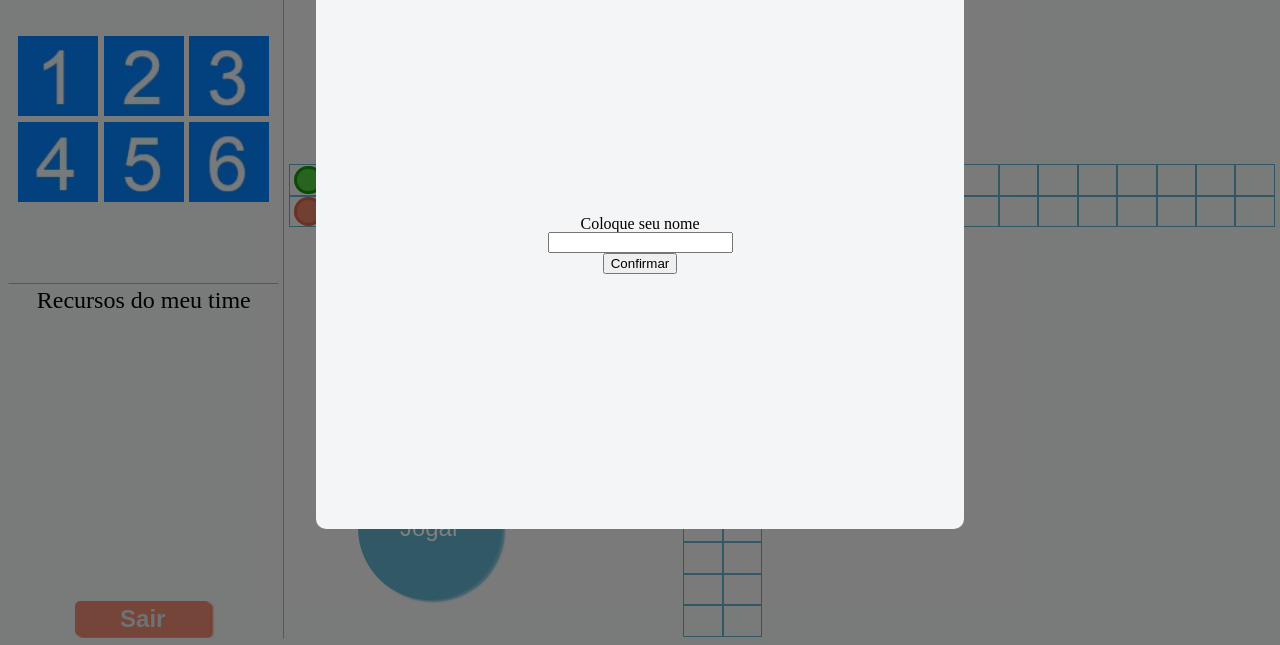
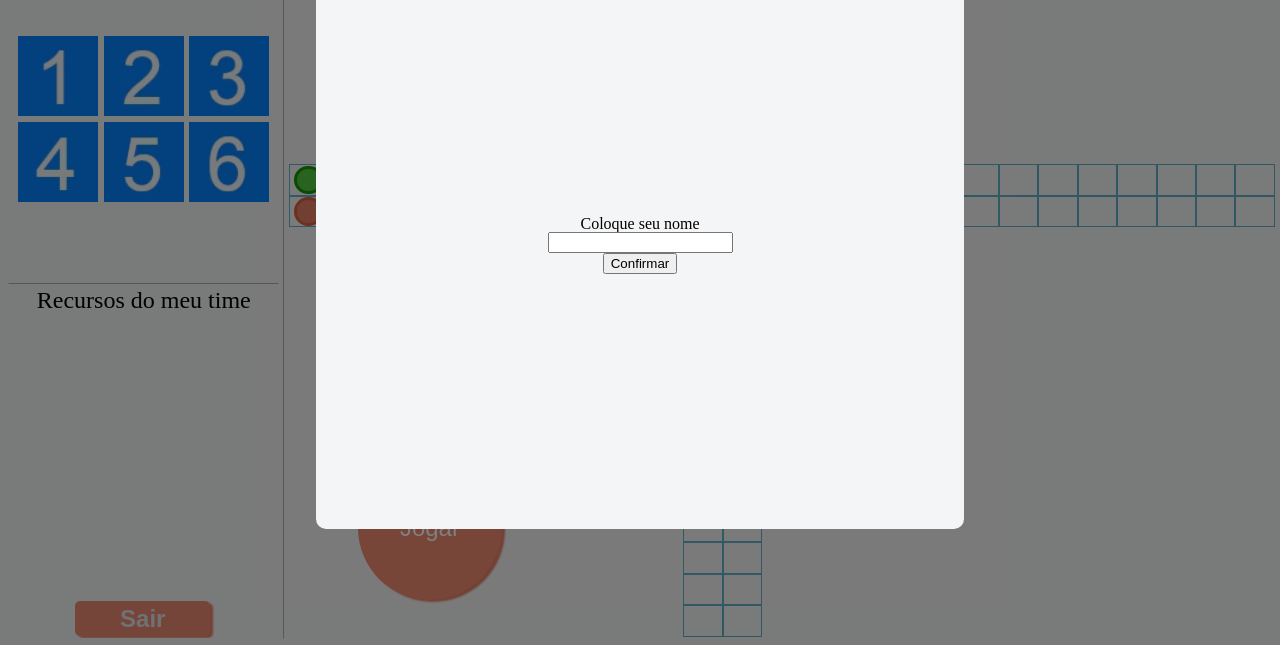
Before and after one commit to araujo21x/Front_Arena_Deadlock, a plain HTML site: page index.html in a window 1280 px wide. Shown: the part 155-800 px from the top of the page. Drawn offline with nearby package versions, Linux system fonts and the light colour scheme; no server answers.

Commit message:
current position test0

```diff
--- a/index.html
+++ b/index.html
@@ -176,8 +176,8 @@
       <section class='zone_4_25'></section>
 
       <section class='button_zone'>
-        <!-- <button disabled class='button_to_play'>Jogar</button> -->
-        <button class='button_to_play'>Jogar</button>
+        <button disabled class='button_to_play'>Jogar</button>
+        <!-- <button class='button_to_play'>Jogar</button> -->
       </section>
 
       <section class='code_zone'>
```
